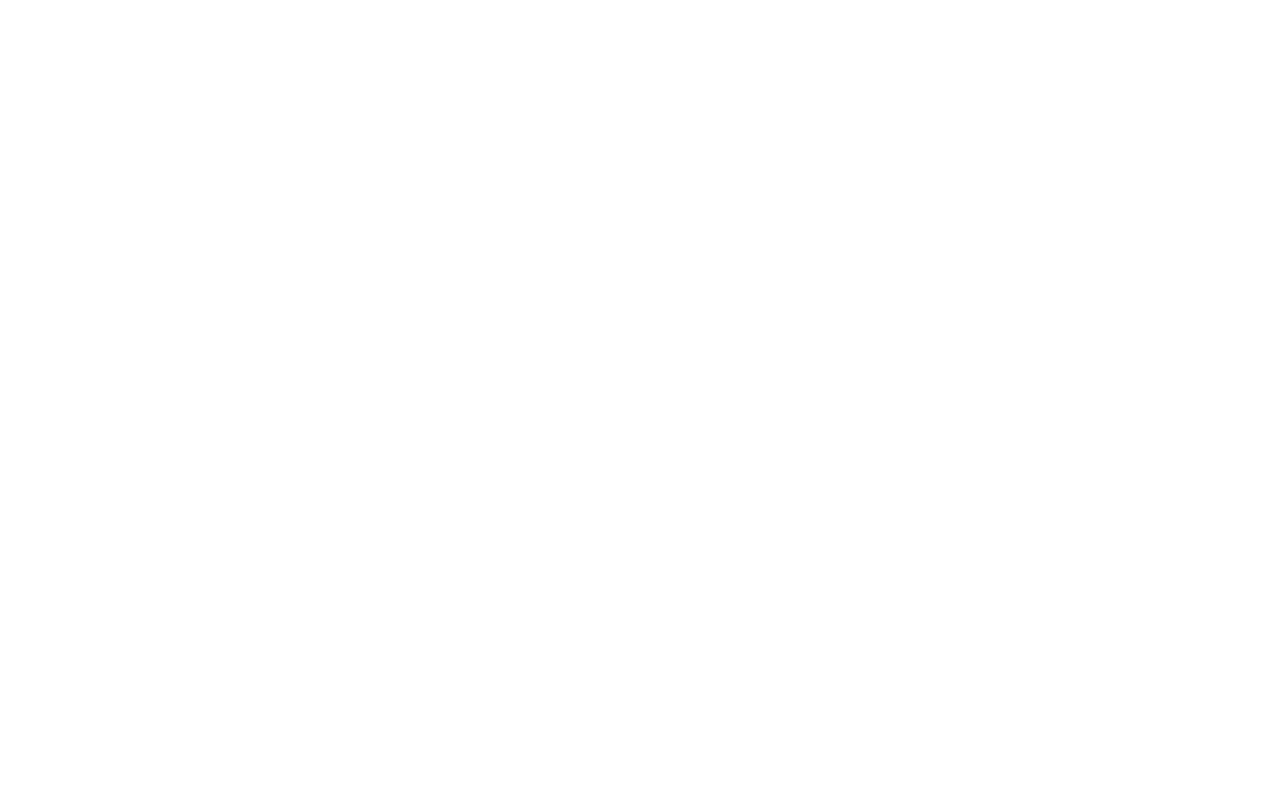
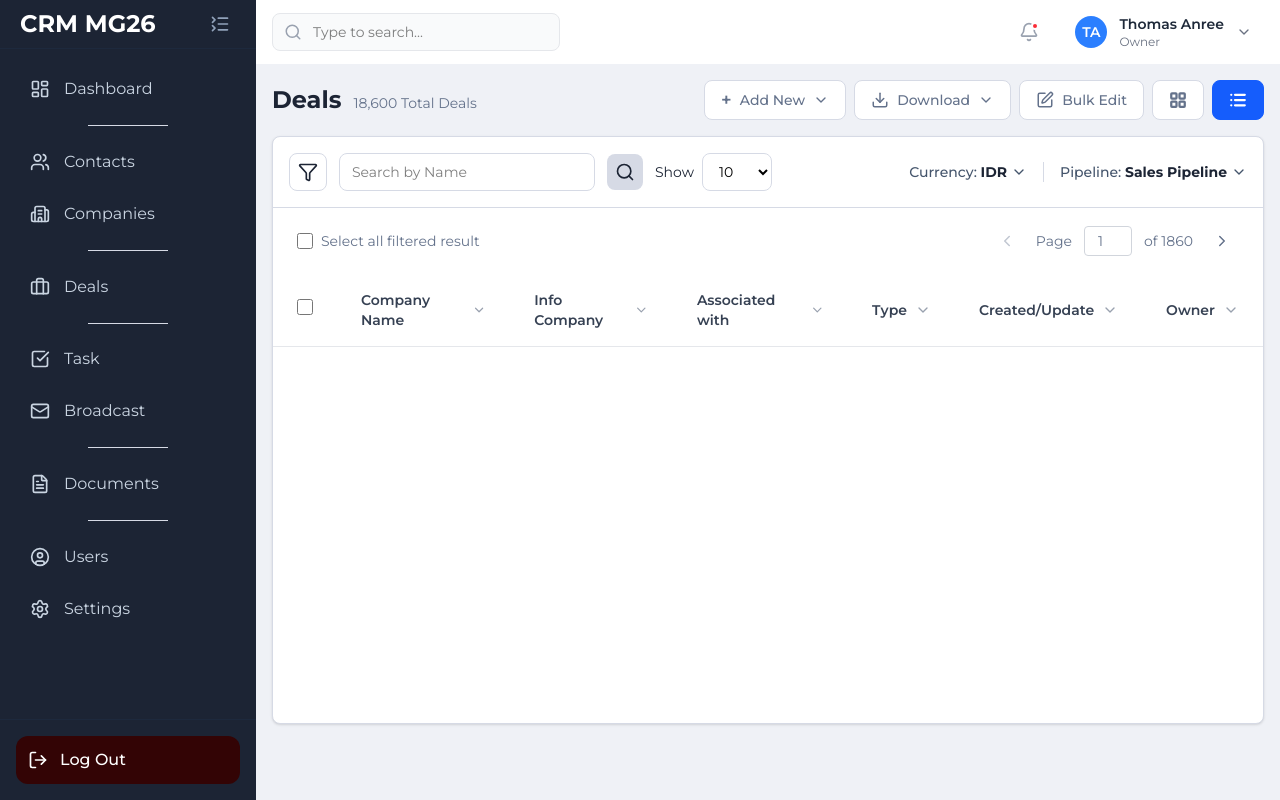
Before and after one commit to hannhz/VueCRM-MG26, a Vue app: page /crmAdmin/deals/dealslist in a window 1280 px wide. Before the commit this address had no page. Built offline with nearby package versions, Linux system fonts and the light colour scheme.

Commit message:
feat: enhance DealsList component with filtering, pagination, and currency selection functionality

```diff
--- a/src/components/companies.vue
+++ b/src/components/companies.vue
@@ -163,6 +163,8 @@
         </button>
       </div>
     </div>
+
+    <!--- filter select n page -->
     <div class="px-6 py-4 flex items-center">
       <!-- KIRI -->
       <label class="flex items-center gap-2 text-sm text-sub-text">
@@ -191,7 +193,7 @@
           class="w-12 px-2 py-1 border border-gray-300 rounded text-center focus:outline-none focus:ring-1 focus:ring-sub-text"
         />
 
-        <span>of {{ Math.ceil(totalcompanies / itemsPerPage) }}</span>
+        <span>of {{ Math.ceil(totalCompanies / itemsPerPage) }}</span>
 
         <button
           class="p-2 rounded hover:bg-gray-100 transition disabled:opacity-40"
--- a/src/components/dealscard.vue
+++ b/src/components/dealscard.vue
@@ -309,9 +309,8 @@
           </p>
         </div>
       </div>
-      </div>
     </div>
-
+  </div>
 
   <!-- Create Deal Form -->
   <CreateDealForm
--- a/src/components/dealslist.vue
+++ b/src/components/dealslist.vue
@@ -1,80 +1,278 @@
-<script setup></script>
+<script setup>
+import { ref, onBeforeUnmount } from "vue"; // 1. Pastikan onBeforeUnmount sudah di-import
+import CreateDealForm from "./forms/CreateDealForm.vue";
+import {
+  ChevronDown,
+  Search,
+  Filter,
+  ChevronLeft,
+  ChevronRight,
+} from "lucide-vue-next";
+
+const currentPage = ref(1);
+const totalDeals = ref(18600);
+const itemsPerPage = ref(10);
+
+
+// Data Mata Uang
+const currencies = ["IDR", "USD", "SGD", "EUR"];
+const selectedCurrency = ref("IDR");
+const isCurrencyOpen = ref(false);
+
+// Data Pipeline
+const pipelines = ["Sales Pipeline", "Marketing Pipeline", "Dev Pipeline"];
+const selectedPipeline = ref("Sales Pipeline");
+const isPipelineOpen = ref(false);
+const showCreateDealForm = ref(false);
+
+//handled add deal form
+const handleAddDeal = (dealData) => {
+  // Logic untuk save deal data ke API atau state
+  console.log("New deal:", dealData);
+  // TODO: Implement API call
+};
+</script>
 
 <template>
-  <div class="flex items-center justify-between mb-4">
-    <div class="flex items-baseline gap-3">
-      <h1 class="text-2xl font-bold text-dark-base">Deals</h1>
-      <span class="text-sm text-sub-text"
-        >{{ totalDeals.toLocaleString() }} Total Deals</span
+  <div
+    class="bg-white rounded-lg shadow-sm max-w-311.25 h-147 border border-outline flex flex-col overflow-hidden"
   >
+    <!-- Action Bar -->
+    <div class="p-4 border-b border-outline">
+      <div class="flex items-center gap-4 w-full">
+        <!-- LEFT -->
+        <div class="flex items-center gap-3 flex-1 min-w-0">
+          <!-- Filter -->
+          <button
+            class="p-2 border border-outline rounded-lg hover:bg-outline/30 transition"
+          >
+            <Filter :size="20" class="text-dark-base" />
+          </button>
+
+          <!-- Search -->
+          <input
+            type="text"
+            placeholder="Search by Name"
+            class="pl-3 pr-4 py-2 bg-white border border-outline rounded-lg w-64 focus:outline-none focus:ring-1 focus:ring-sub-text text-sm"
+          />
+
+          <!-- Search Btn -->
+          <button
+            class="p-2 bg-outline hover:bg-outline/30 rounded-lg transition"
+          >
+            <Search :size="20" class="text-dark-base" />
+          </button>
+
+          <!-- Show -->
+          <div class="flex items-center gap-2">
+            <span class="text-sm text-dark-base">Show</span>
+            <select class="px-3 py-2 border border-outline rounded-lg text-sm">
+              <option>10</option>
+              <option>25</option>
+              <option>50</option>
+              <option>100</option>
+            </select>
+          </div>
         </div>
 
-    <!-- Action Button -->
-    <div class="flex items-center gap-2 ml-auto">
-      <!-- Add New -->
+        <!-- Currency n pipeline -->
+        <div class="flex items-center gap-4 text-sm font-medium text-slate-600">
+          <!-- Currency Dropdown -->
+          <div class="relative">
             <button
-        @click="showCreateDealForm = true"
-        class="flex items-center gap-2 px-4 py-2 h-10 bg-white text-sub-text rounded-lg border border-outline hover:bg-sub-text hover:text-white transition"
+              @click="isCurrencyOpen = !isCurrencyOpen"
+              class="flex items-center gap-1 hover:text-dark-base transition"
             >
-        <span class="text-lg font-semibold">+</span>
-        <span class="text-sm font-medium">Add New</span>
-        <ChevronDown :size="16" />
+              <span
+                >Currency:
+                <span class="text-dark-base font-bold">{{
+                  selectedCurrency
+                }}</span></span
+              >
+              <ChevronDown
+                :size="16"
+                :class="{ 'rotate-180': isCurrencyOpen }"
+                class="transition-transform"
+              />
             </button>
 
-      <!-- Download -->
+            <div
+              v-if="isCurrencyOpen"
+              class="absolute right-0 mt-2 w-32 bg-white border border-outline rounded-lg shadow-lg z-20"
+            >
+              <ul class="py-1">
+                <li
+                  v-for="curr in currencies"
+                  :key="curr"
+                  @click="
+                    selectedCurrency = curr;
+                    isCurrencyOpen = false;
+                  "
+                  class="px-4 py-2 hover:bg-gray-100 cursor-pointer text-dark-base"
+                >
+                  {{ curr }}
+                </li>
+              </ul>
+            </div>
+          </div>
+
+          <!-- Divider -->
+          <div class="hidden sm:block w-px h-5 bg-outline"></div>
+
+          <!-- Pipeline Dropdown -->
+          <div class="relative">
             <button
-        class="flex items-center gap-2 px-4 py-2 h-10 bg-white text-sub-text rounded-lg border border-outline hover:bg-sub-text hover:text-white transition"
+              @click="isPipelineOpen = !isPipelineOpen"
+              class="flex items-center gap-1 hover:text-dark-base transition"
             >
-        <Download :size="18" />
-        <span class="text-sm font-medium">Download</span>
-        <ChevronDown :size="16" />
+              <span
+                >Pipeline:
+                <span class="text-dark-base font-bold">{{
+                  selectedPipeline
+                }}</span></span
+              >
+              <ChevronDown
+                :size="16"
+                :class="{ 'rotate-180': isPipelineOpen }"
+                class="transition-transform"
+              />
             </button>
 
-      <!-- Bulk Edit -->
+            <div
+              v-if="isPipelineOpen"
+              class="absolute right-0 mt-2 w-48 bg-white border border-outline rounded-lg shadow-lg z-20"
+            >
+              <ul class="py-1">
+                <li
+                  v-for="pipe in pipelines"
+                  :key="pipe"
+                  @click="
+                    selectedPipeline = pipe;
+                    isPipelineOpen = false;
+                  "
+                  class="px-4 py-2 hover:bg-gray-100 cursor-pointer text-dark-base"
+                >
+                  {{ pipe }}
+                </li>
+              </ul>
+            </div>
+          </div>
+        </div>
+      </div>
+    </div>
+
+    <!-- select sama page total -->
+    <div class="px-6 py-4 flex items-center">
+      <!-- KIRI -->
+      <label class="flex items-center gap-2 text-sm text-sub-text">
+        <input
+          type="checkbox"
+          class="h-4 w-4 rounded border-gray-300 text-sub-text focus:ring-sub-text"
+        />
+        Select all filtered result
+      </label>
+
+      <!-- PUSH KANAN -->
+      <div class="ml-auto flex items-center gap-3 text-sm text-sub-text">
         <button
-        class="flex items-center gap-2 px-4 py-2 h-10 bg-white text-sub-text rounded-lg border border-outline hover:bg-sub-text hover:text-white transition"
+          class="p-2 rounded hover:bg-gray-100 transition disabled:opacity-40"
+          :disabled="currentPage === 1"
         >
-        <Edit :size="18" />
-        <span class="text-sm font-medium">Bulk Edit</span>
+          <ChevronLeft :size="18" class="text-sub-text" />
         </button>
 
-      <!-- Grid Mode -->
-      <router-link
-        :to="{ name: 'Deals' }"
-        custom
-        v-slot="{ navigate, isActive }"
+        <span>Page</span>
+
+        <input
+          type="number"
+          v-model="currentPage"
+          min="1"
+          class="w-12 px-2 py-1 border border-gray-300 rounded text-center focus:outline-none focus:ring-1 focus:ring-sub-text"
+        />
+
+        <span>of {{ Math.ceil(totalDeals / itemsPerPage) }}</span>
+
+        <button
+          class="p-2 rounded hover:bg-gray-100 transition disabled:opacity-40"
         >
-        <button
-          @click="navigate"
-          :class="[
-            isActive
-              ? 'bg-blue-600 text-white border-blue-600'
-              : 'bg-white text-sub-text border-outline hover:bg-slate-50',
-          ]"
-          class="flex items-center gap-2 px-4 py-2 h-10 rounded-lg border transition"
-        >
-          <LayoutGrid :size="18" />
+          <ChevronRight :size="18" class="text-sub-text" />
         </button>
-      </router-link>
-
-      <!-- List Mode -->
-      <router-link
-        :to="{ name: 'DealsList' }"
-        custom
-        v-slot="{ navigate, isActive }"
-      >
-        <button
-          @click="navigate"
-          :class="[
-            isActive
-              ? 'bg-blue-600 text-white border-blue-600'
-              : 'bg-white text-sub-text border-outline hover:bg-slate-50',
-          ]"
-          class="flex items-center gap-2 px-4 py-2 h-10 rounded-lg border transition"
-        >
-          <List :size="18" :stroke-width="3" />
-        </button>
-      </router-link>
       </div>
     </div>
+
+    <!-- Table -->
+    <div class="overflow-hidden">
+      <!-- Table -->
+      <div class="overflow-x-auto">
+        <table class="w-full">
+          <thead>
+            <tr class="border-b border-gray-200">
+              <th class="px-6 py-4 text-left">
+                <input
+                  type="checkbox"
+                  class="w-4 h-4 text-blue-600 rounded focus:ring-sub-text border-gray-300"
+                />
+              </th>
+              <th
+                class="px-6 py-4 text-left text-sm font-semibold text-gray-700"
+              >
+                <div class="flex items-center gap-2">
+                  Company Name
+                  <ChevronDown :size="16" class="text-gray-400" />
+                </div>
+              </th>
+              <th
+                class="px-6 py-4 text-left text-sm font-semibold text-gray-700"
+              >
+                <div class="flex items-center gap-2">
+                  Info Company
+                  <ChevronDown :size="16" class="text-gray-400" />
+                </div>
+              </th>
+              <th
+                class="px-6 py-4 text-left text-sm font-semibold text-gray-700"
+              >
+                <div class="flex items-center gap-2">
+                  Associated with
+                  <ChevronDown :size="16" class="text-gray-400" />
+                </div>
+              </th>
+              <th
+                class="px-6 py-4 text-left text-sm font-semibold text-gray-700"
+              >
+                <div class="flex items-center gap-2">
+                  Type
+                  <ChevronDown :size="16" class="text-gray-400" />
+                </div>
+              </th>
+              <th
+                class="px-6 py-4 text-left text-sm font-semibold text-gray-700"
+              >
+                <div class="flex items-center gap-2">
+                  Created/Update
+                  <ChevronDown :size="16" class="text-gray-400" />
+                </div>
+              </th>
+              <th
+                class="px-6 py-4 text-left text-sm font-semibold text-gray-700"
+              >
+                <div class="flex items-center gap-2">
+                  Owner
+                  <ChevronDown :size="16" class="text-gray-400" />
+                </div>
+              </th>
+            </tr>
+          </thead>
+
+        </table>
+      </div>
+    </div>
+  </div>
+
+  <!-- Create Deal Form -->
+  <CreateDealForm
+    :isOpen="showCreateDealForm"
+    @close="showCreateDealForm = false"
+    @submit="showCreateDealForm = false"
+  />
 </template>
```
Also changed, not shown: src/components/deals.vue (+0 -8 lines), 1 other file (tests, documents, lock files or other folders). Lines whose indentation alone changed are shown as unchanged.
